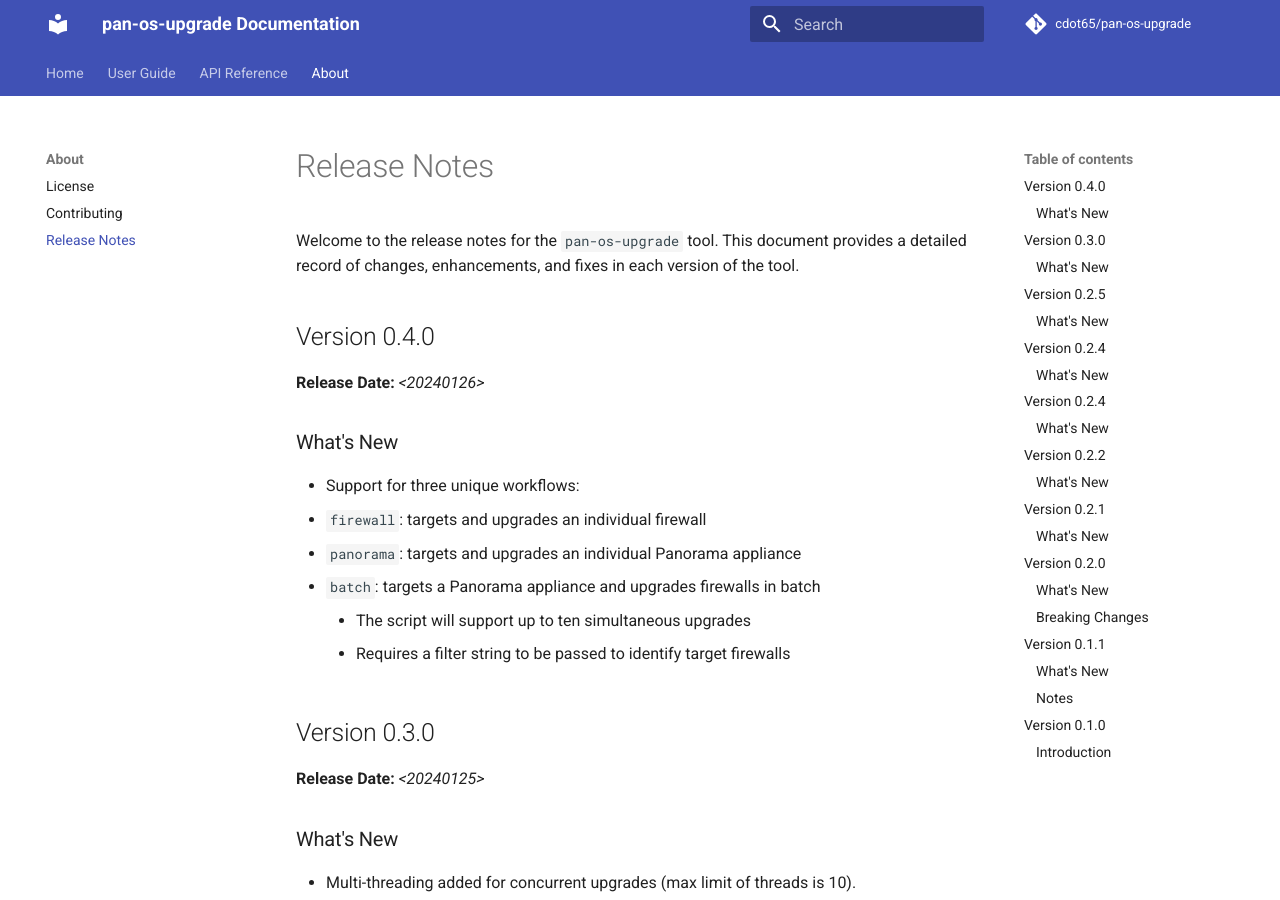
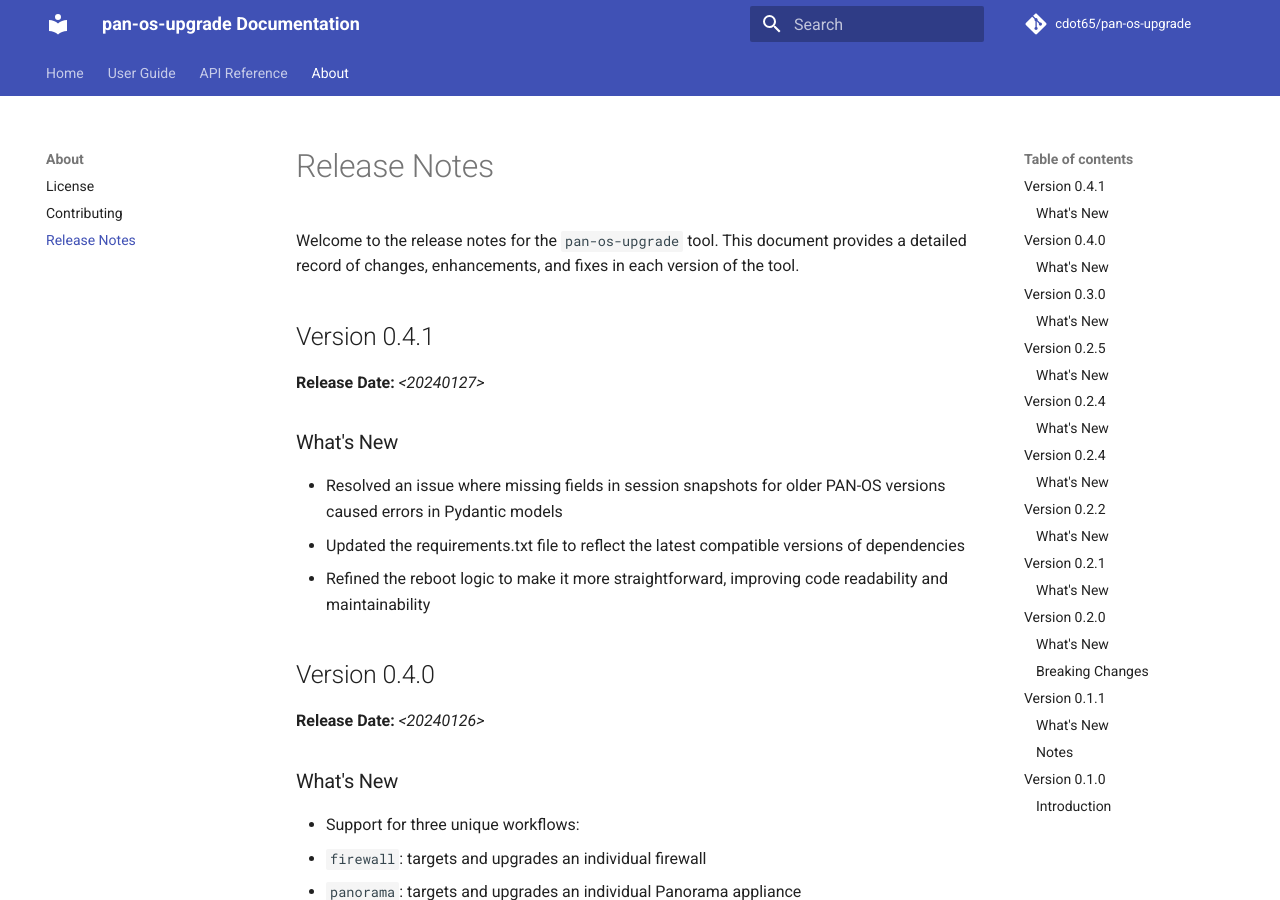
Before and after one commit to cdot65/pan-os-upgrade, an MkDocs documentation site: the page built from docs/about/release-notes.md, in a window 1280 px wide and 900 px high. Built offline with MkDocs 1.6.1 and Material for MkDocs 9.7.7, drawn with Linux system fonts in a browser that asks for light colours; comment, search, counter and statistics services are not loaded.

Commit message:
version bump

```diff
--- a/docs/about/release-notes.md
+++ b/docs/about/release-notes.md
@@ -1,11 +1,22 @@
 # Release Notes
 
 Welcome to the release notes for the `pan-os-upgrade` tool. This document provides a detailed record of changes, enhancements, and fixes in each version of the tool.
+
+## Version 0.4.1
+
+**Release Date:** *<20240127>*
+
+### What's New
+
+- Resolved an issue where missing fields in session snapshots for older PAN-OS versions caused errors in Pydantic models
+- Updated the requirements.txt file to reflect the latest compatible versions of dependencies
+- Refined the reboot logic to make it more straightforward, improving code readability and maintainability
 
 ## Version 0.4.0
 
 **Release Date:** *<20240126>*
 
+<!-- trunk-ignore(markdownlint/MD024) -->
 ### What's New
 
 - Support for three unique workflows:
--- a/pyproject.toml
+++ b/pyproject.toml
@@ -1,6 +1,6 @@
 [tool.poetry]
 name = "pan-os-upgrade"
-version = "0.4.0"
+version = "0.4.1"
 description = "Python script to automate the upgrade process of PAN-OS firewalls."
 authors = ["Calvin Remsburg <cremsburg.dev@gmail.com>"]
 license = "Apache 2.0"
```
Also changed, not shown: 1 other file.
